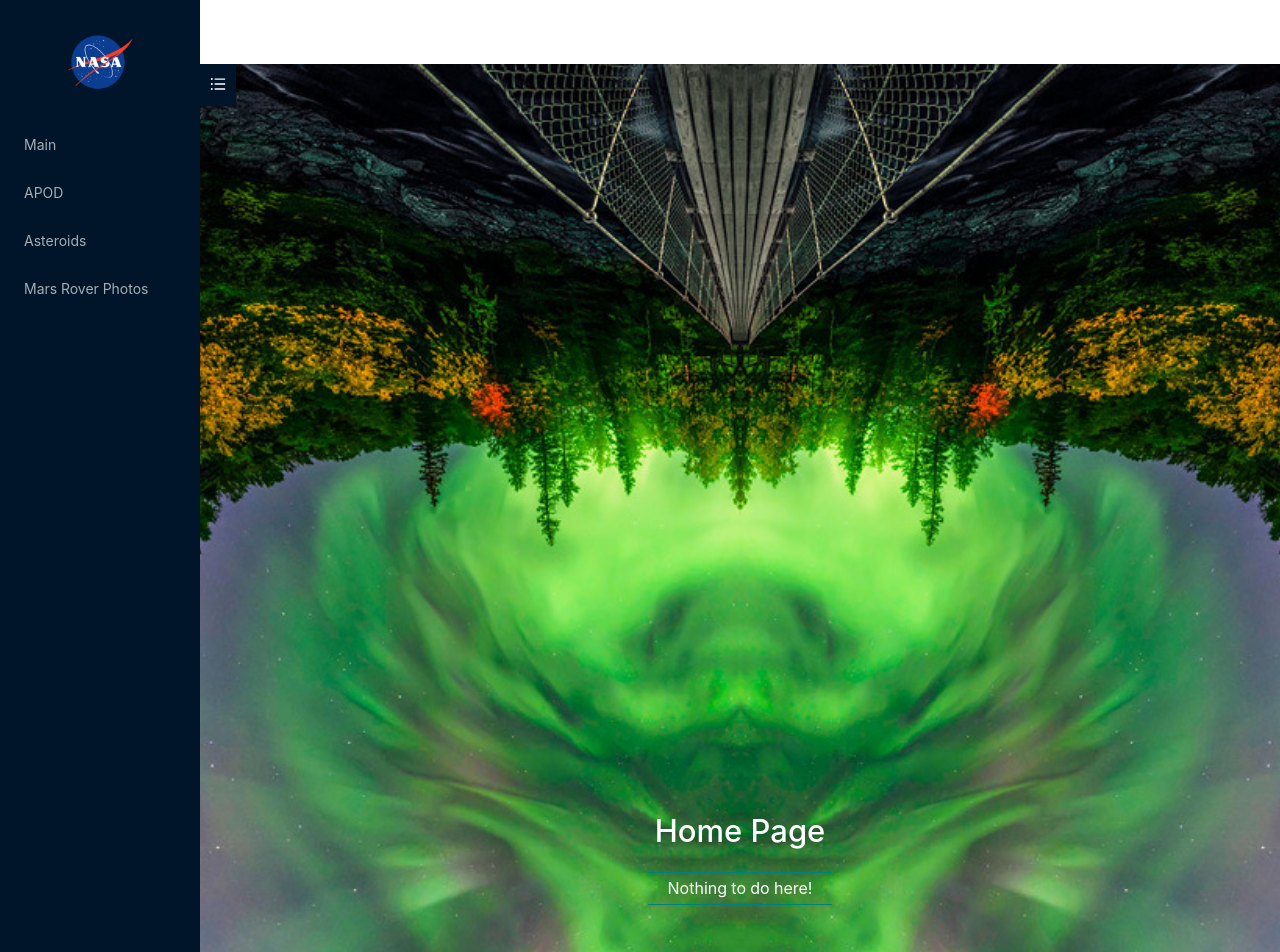
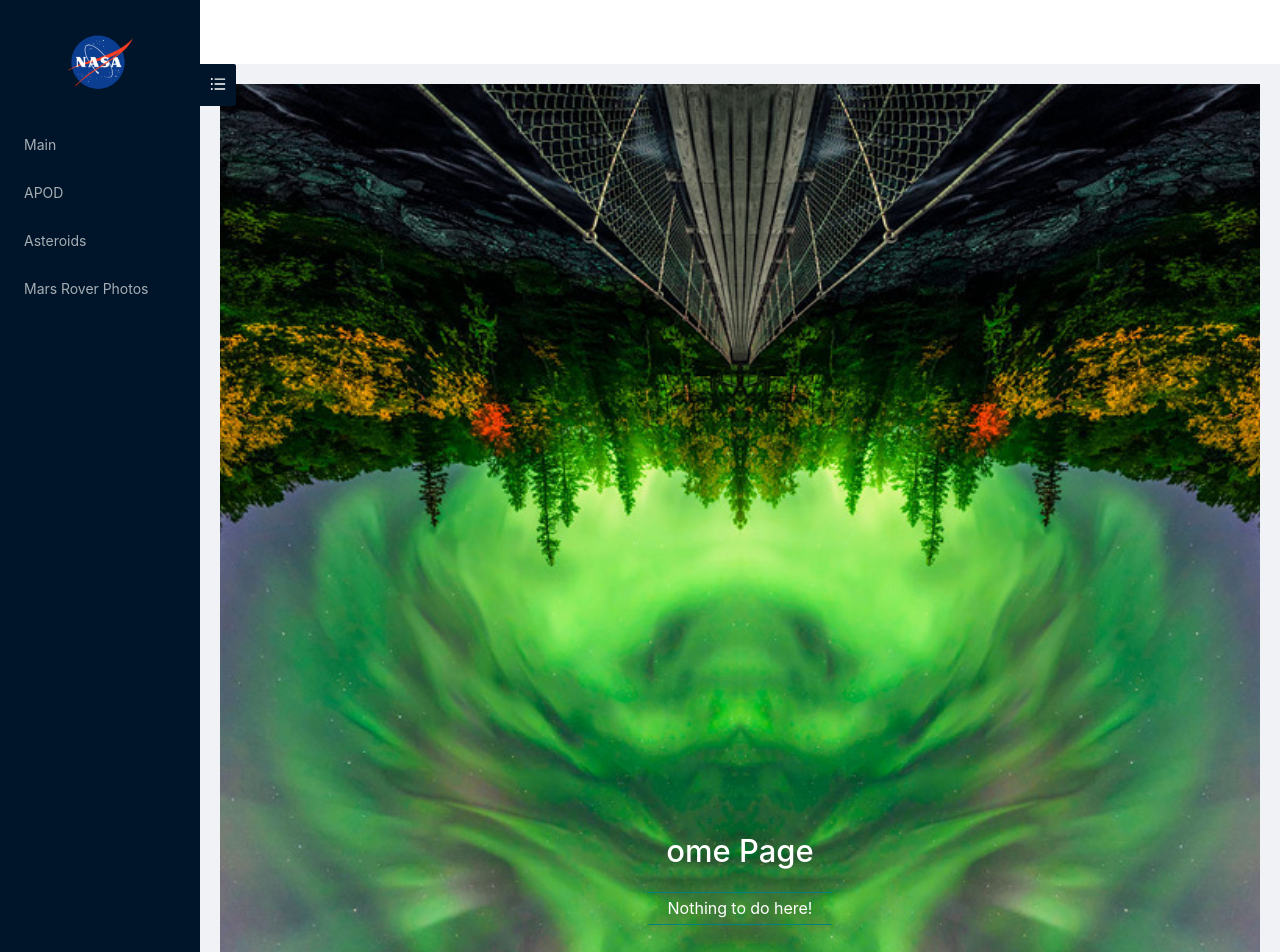
Before and after one commit to Val-M9/NASA, a React (Create React App) app: page / in a window 1280 px wide. Shown: the top 952 px of the page. Built offline with nearby package versions, Linux system fonts and the light colour scheme.

Commit message:
styling homePage

```diff
--- a/src/App.js
+++ b/src/App.js
@@ -29,8 +29,8 @@ function App() {
               <Layout>
                 <Header className="header" />
                 <Content>
-                  <Route exact path={ROUTES.HOME} component={Home} />
                   <div className="wrapper">
+                    <Route exact path={ROUTES.HOME} component={Home} />
                     <Route exact path={ROUTES.PIC_OF_DAY} component={PicOfDay} />
                     <Route exact path={ROUTES.ASTEROIDS} component={Asteroids} />
                     <Route exact path={ROUTES.MARS_ROVERS} component={Mars} />
--- a/src/pages/Home.js
+++ b/src/pages/Home.js
@@ -1,7 +1,7 @@
 const Home = () => {
   return (
     <div className="home">
-      <h1 style={{ color: "#fff" }}>Home Page</h1>
+      <h1 style={{ color: "#fff" }}>ome Page</h1>
       <p className="bordered">Nothing to do here!</p>
     </div>
   );
--- a/src/styles/content.css
+++ b/src/styles/content.css
@@ -44,12 +44,9 @@ h2 {
 }
 
 .home {
-  margin: 0;
-  display: block;
-
   min-height: 200vh;
   width: 100%;
-  background-image: url("../assets/img/home-page.jpg");
+  background-image: url(../assets/img/home-page.jpg);
   background-repeat: no-repeat;
   background-position: center;
   background-size: cover;
```
